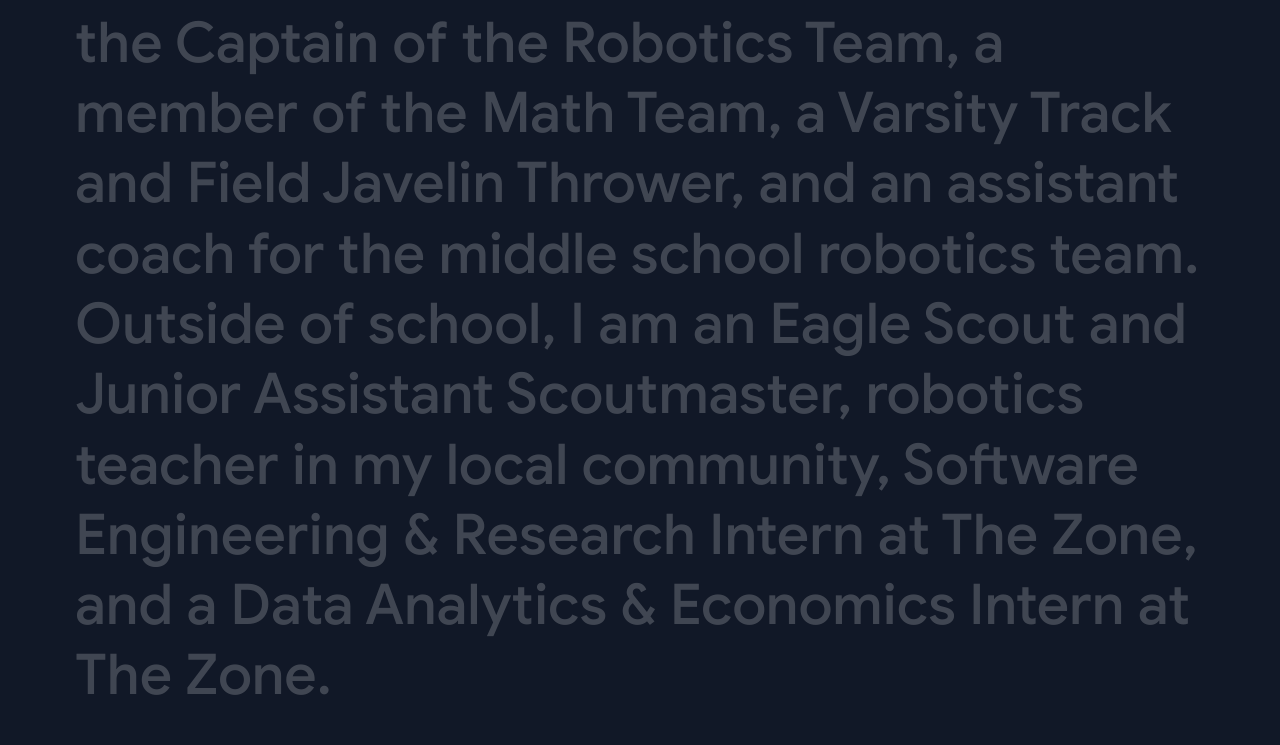
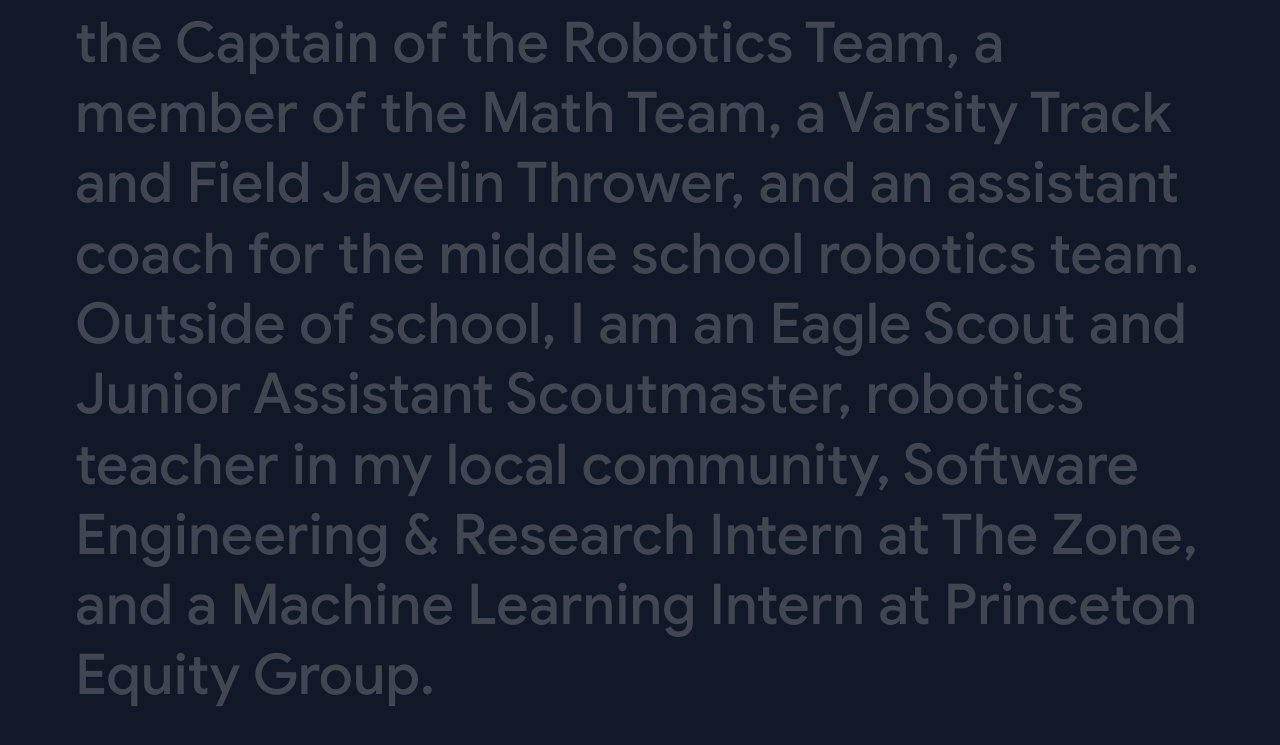
Before and after one commit to krish-shahh/portfolio, a Next.js app: page / in a window 1280 px wide. Shown: the part 1098-1843 px from the top of the page. Built offline with nearby package versions, Linux system fonts and the light colour scheme.

Commit message:
Update about.tsx

```diff
--- a/components/home/about.tsx
+++ b/components/home/about.tsx
@@ -70,7 +70,7 @@
             In school, I am the Captain of the Robotics Team, a member of the Math Team, a Varsity Track and Field Javelin Thrower, and an assistant coach for the middle school robotics team.{" "}
           </span>
           <span className="about-3 leading-tight">
-          Outside of school, I am an Eagle Scout and Junior Assistant Scoutmaster, robotics teacher in my local community, Software Engineering & Research Intern at The Zone, and a Data Analytics & Economics Intern at The Zone.
+          Outside of school, I am an Eagle Scout and Junior Assistant Scoutmaster, robotics teacher in my local community, Software Engineering & Research Intern at The Zone, and a Machine Learning Intern at Princeton Equity Group.
           </span>
         </h1>
       </div>
```
